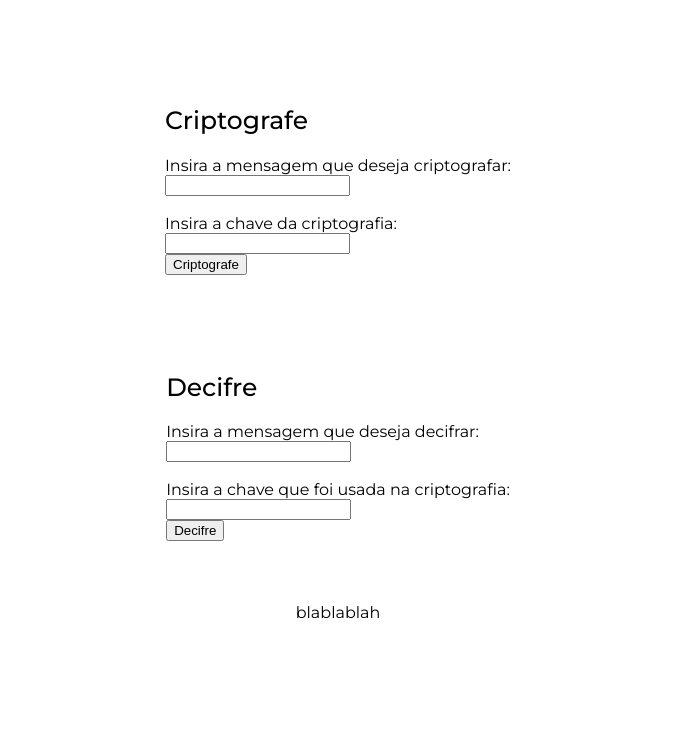
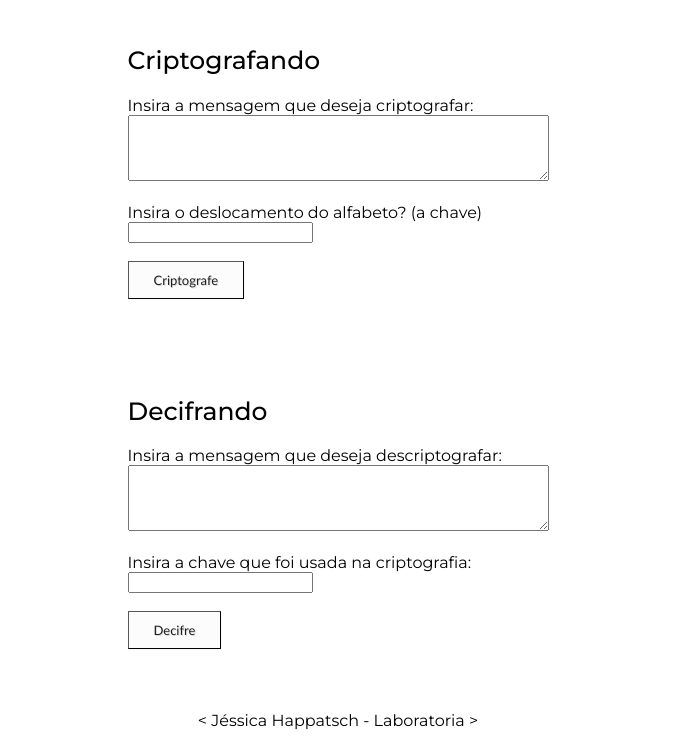
Before and after one commit to vonhappatsch/caesar-cipher, a plain HTML site: page src/index.html in a window 1280 px wide. Shown: the part 154-908 px from the top of the page, without its empty margins (302-979 px from the left). Before the commit the page ends 800 px from the top, so only its background shows below. Drawn offline with Linux system fonts and the light colour scheme.

Commit message:
Nova versão do cipher, mudanças no css e html, README e diagrama atualizados

```diff
--- a/src/index.html
+++ b/src/index.html
@@ -13,35 +13,36 @@
     </header>
 
     <section id="cript">
-      <h2>Criptografe</h2>
+      <h2>Criptografando</h2>
       <label>Insira a mensagem que deseja criptografar:</label>
       <br>
-      <input id="textToEncode" type="text" />
+      <textarea id="textToEncode" rows="4" cols="50"></textarea>
       <br><br>
-      <label>Insira a chave da criptografia:</label>
+      <label>Insira o deslocamento do alfabeto? (a chave)</label>
       <br>
-      <input id="offsetEncode" type="text" />
+      <input id="offsetEncode"></input>
       <br>
-      <button onClick="getTextEncode()">Criptografe</button>
+      <button onClick="getTextEncode()" class="testbutton">Criptografe</button>
+      <br>
       <p id="encoded"></p>
     </section>
 
     <section id="dec">
-      <h2>Decifre</h2>
-      <label>Insira a mensagem que deseja decifrar:</label>
+      <h2>Decifrando</h2>
+      <label>Insira a mensagem que deseja descriptografar:</label>
       <br>
-      <input id="textToDecode" type="text" />
+      <textarea id="textToDecode" rows="4" cols="50"></textarea>
       <br><br>
       <label>Insira a chave que foi usada na criptografia:</label>
       <br>
-      <input id="offsetDecode" type="text" />
+      <input id="offsetDecode"></input>
       <br>
-      <button onClick="getTextDecode()">Decifre</button>
+      <button onClick="getTextDecode()" class="testbutton">Decifre</button>
       <p id="decoded"></p>
     </section>
 
     <footer>
-      <p>blablablah</p>
+      <p>< Jéssica Happatsch - Laboratoria ></p>
     </footer>
     <script src="script.js"></script>
   </body>
--- a/src/style.css
+++ b/src/style.css
@@ -9,7 +9,7 @@ body {
   align-self: center;
 }
 
-header, section {
+section {
   padding: 30px;
 }
 
@@ -29,3 +29,25 @@ label, p {
   font-weight: 400;
   font-size: 16px;
 }
+
+.testbutton {
+  font-family: 'trebuchet ms';
+  color: #1F1F1F !important;
+  font-size: 13px;
+  text-shadow: 1px 1px 0px #D9D9D9;
+  box-shadow: 1px 1px 1px #F9F9F9;
+  padding: 10px 25px;
+  border: 1px outset #575757;
+  background: #FCFCFC;
+  margin-top: 18px;
+}
+
+
+.testbutton:hover {
+  color: #6A5A6A !important;
+  background: #F2F2F2;
+  background: linear-gradient(top,  #F2F2F2,  #FFFFFF);
+  background: -ms-linear-gradient(top,  #F2F2F2,  #FFFFFF);
+  background: -webkit-gradient(linear, left top, left bottom, from(#F2F2F2), to(#FFFFFF));
+  background: -moz-linear-gradient(top,  #F2F2F2,  #FFFFFF);
+}
```
Also changed, not shown: src/cipher.js (+6 -16 lines), diagrama.png, 1 other file.
